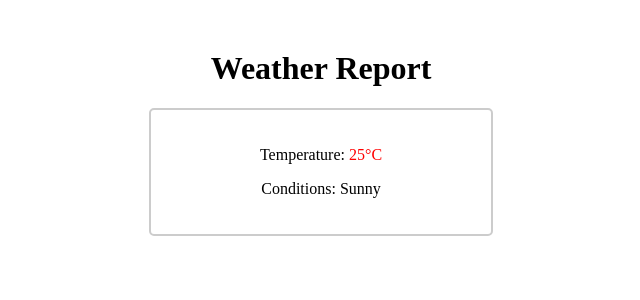
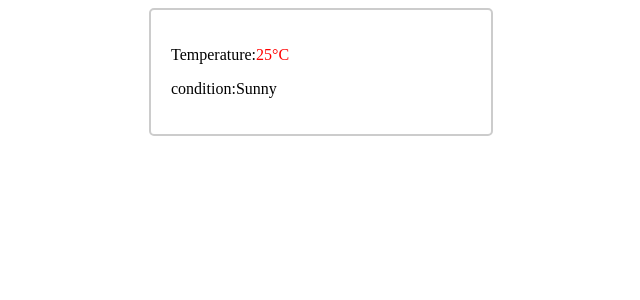
Before and after one commit to acciojob/conditional-weather-report-Itishree2000, a React app: page / in a window 1280 px wide. Shown: the top 300 px of the page, without its empty margins (319-959 px from the left). Built offline with nearby package versions, Linux system fonts and the light colour scheme.

Commit message:
second commit

```diff
--- a/src/components/App.js
+++ b/src/components/App.js
@@ -1,24 +1,30 @@
-
-//
-// export default App
 import React from "react";
 import './../styles/App.css'; // Import your CSS file here
 
 const App = () => {
   // Sample weather input
-  const weatherData = { temperature: 25, conditions: "Sunny" };
-  const threshold = 20;
-  const isAboveThreshold = weatherData.temperature > threshold;
+  // const weatherData = { temperature: 25, conditions: "Sunny" };
+  // const threshold = 20;
+  // const isAboveThreshold = weatherData.temperature > threshold;
 
-  return (
-    <div className="container">
-      <h1>Weather Report</h1>
-      <div className="weather-info">
-        <p>Temperature: <span className={isAboveThreshold ? 'above-threshold' : 'below-threshold'}>{weatherData.temperature}°C</span></p>
-        <p>Conditions: {weatherData.conditions}</p>
-      </div>
+  // return (
+  //   <div className="container">
+  //     <h1>Weather Report</h1>
+  //     <div className="weather-info">
+  //       <p>Temperature: <span className={isAboveThreshold ? 'above-threshold' : 'below-threshold'}>{weatherData.temperature}</span></p>
+  //       <p>Conditions: {weatherData.conditions}</p>
+  //     </div>
+  //   </div>
+  // );
+  const weatherData={temperature:25,conditions:"Sunny"};
+  const threshold=20;
+  const isAboveThreshold=weatherData.temperature>threshold;
+  return(
+    <div className="main">
+      <p>Temperature:<span className={isAboveThreshold?'above-threshold':'below-threshold'}>{weatherData.temperature}°C</span></p>
+      <p>condition:{weatherData.conditions}</p>
     </div>
-  );
+  )
 };
 
 export default App;
--- a/src/styles/App.css
+++ b/src/styles/App.css
@@ -4,7 +4,7 @@
     margin-top: 50px;
   }
 
-  .weather-info {
+  .main {
     border: 2px solid #ccc;
     padding: 20px;
     border-radius: 5px;
```
